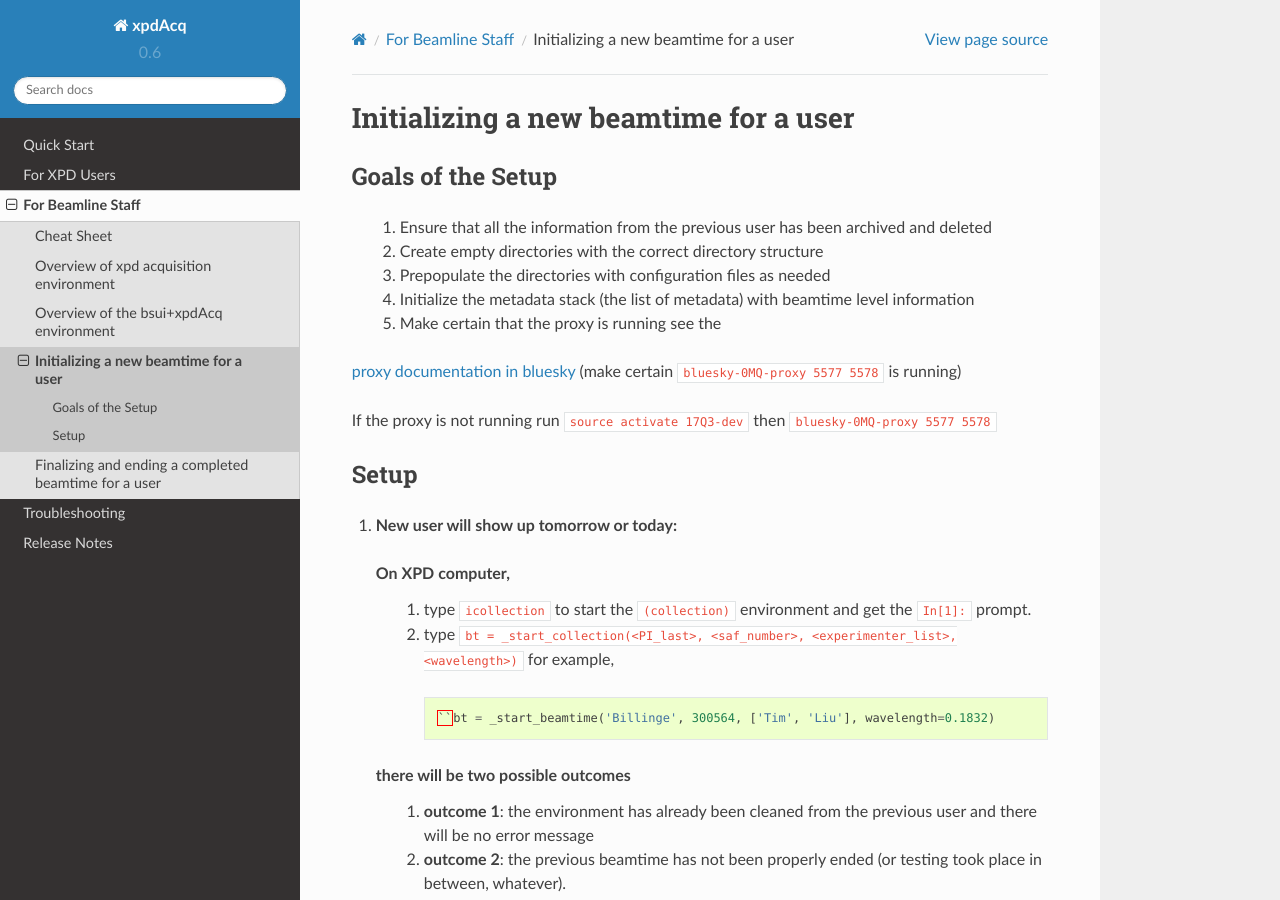
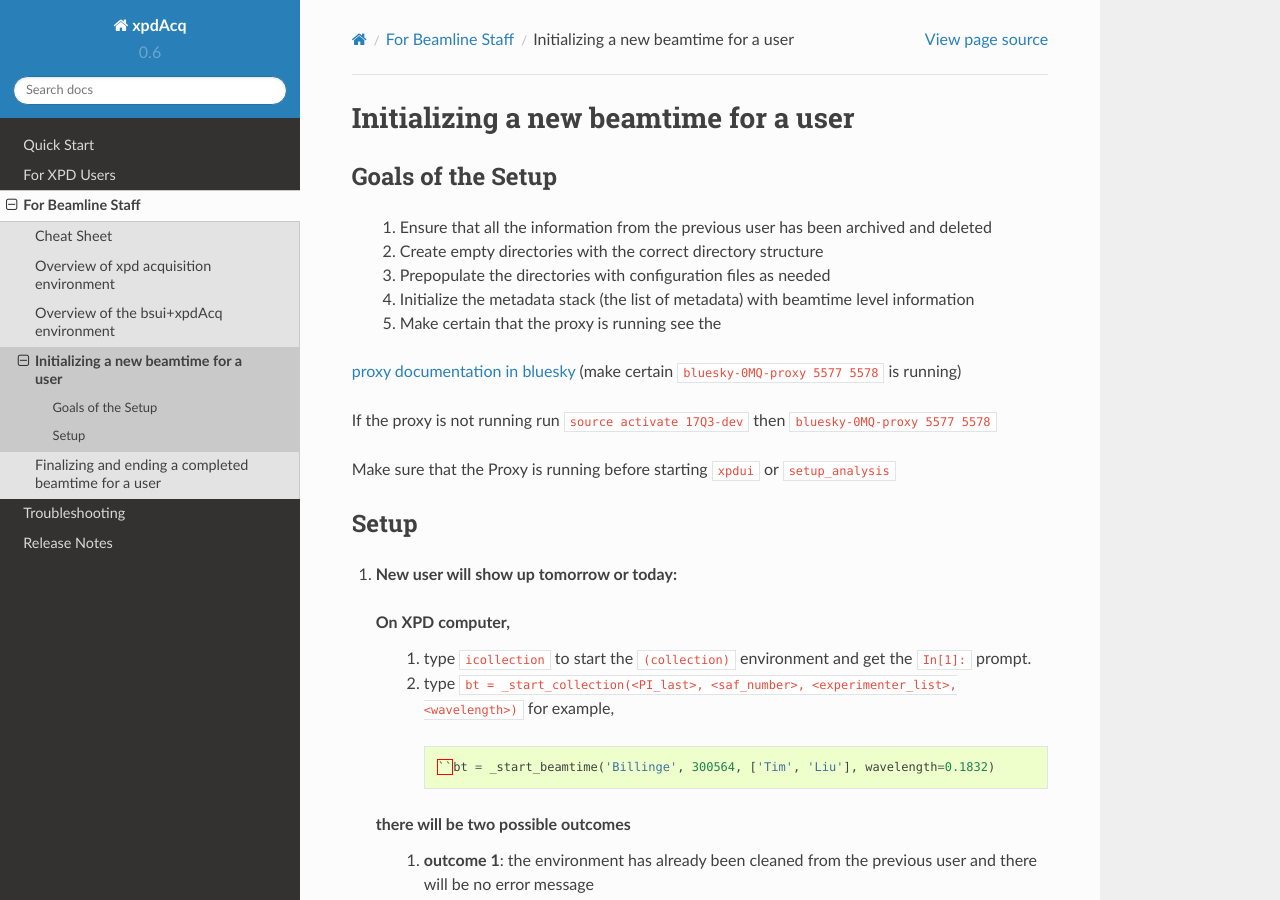
Before and after one commit to xpdAcq/xpdAcq, a Sphinx documentation site: the page built from docs/sb_newBeamtime.rst, in a window 1280 px wide and 900 px high. Built offline with Sphinx 7.4.7 and the Read the Docs theme 2.0.0, drawn with Linux system fonts in a browser that asks for light colours.

Commit message:
DOC: make sure proxy is running before all else

```diff
--- a/docs/sb_newBeamtime.rst
+++ b/docs/sb_newBeamtime.rst
@@ -15,6 +15,8 @@ Goals of the Setup
 `proxy documentation in bluesky <http://nsls-ii.github.io/bluesky/callbacks.html#minimal-example>`_ (make certain ``bluesky-0MQ-proxy 5577 5578`` is running)
 
 If the proxy is not running run ``source activate 17Q3-dev`` then ``bluesky-0MQ-proxy 5577 5578``
+
+Make sure that the Proxy is running before starting ``xpdui`` or ``setup_analysis``
 
 
 Setup
```
